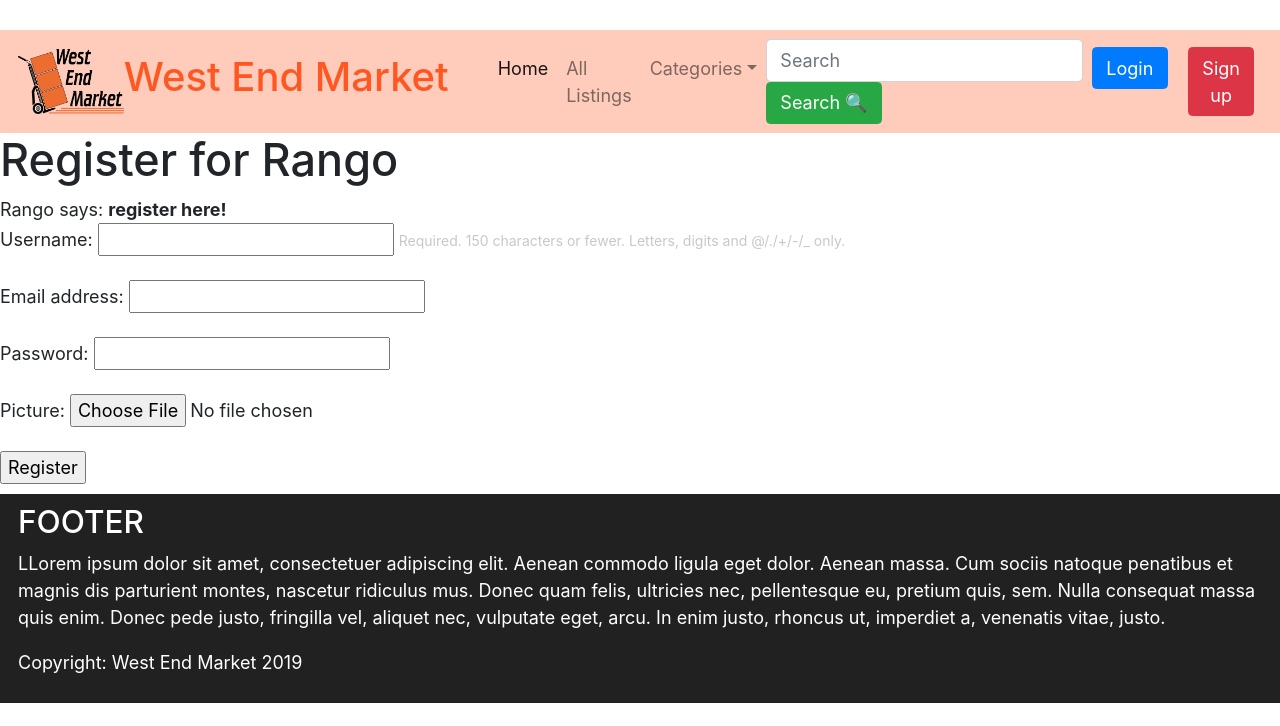
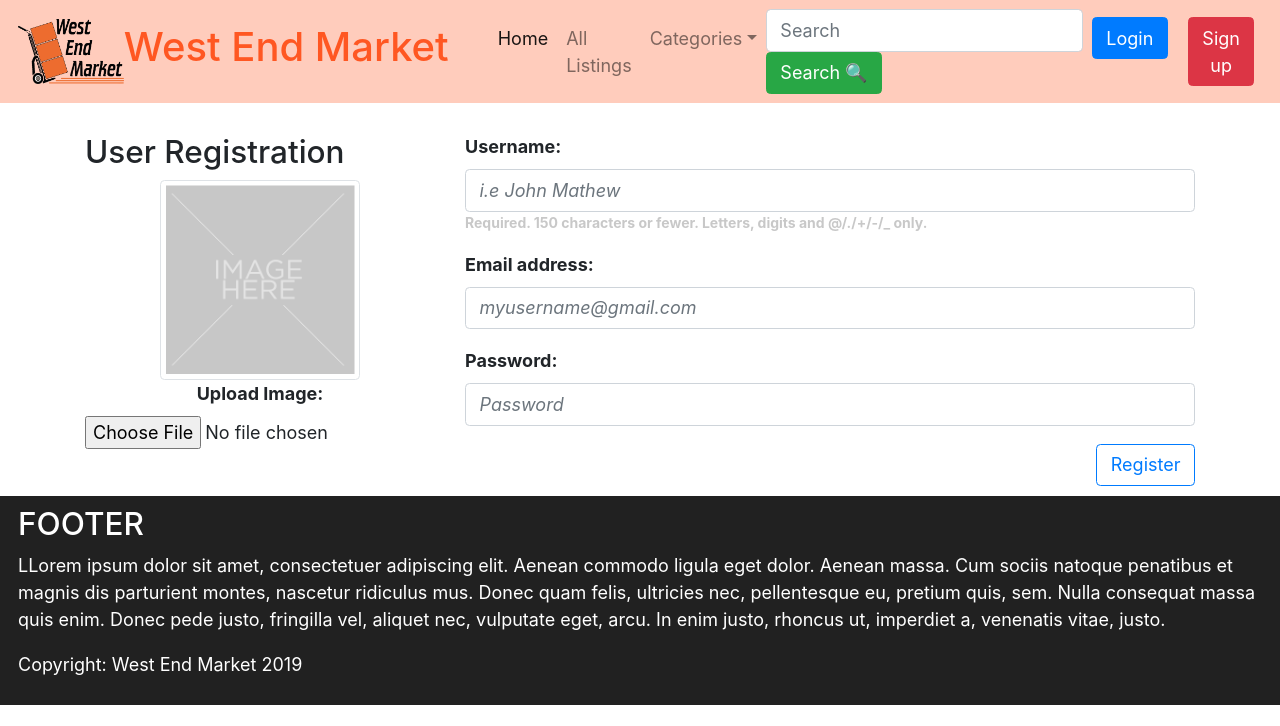
Before and after one commit to Eftichios/west_end_market, a Django app: page /west_end_market/register/ in a window 1280 px wide. Shown: the top 726 px of the page. After the commit the page ends 705 px from the top, so only its background shows below. Run offline with Django 3.2, Linux system fonts and the light colour scheme; some libraries are stand-ins or nearby versions.

Commit message:
added register template

```diff
--- a/templates/west_end_market/base.html
+++ b/templates/west_end_market/base.html
@@ -23,7 +23,7 @@
     <body>
         <!-- SUGGESTED IMPLEMENTATION -->
         <div>
-            <nav class="navbar navbar-expand-lg navbar-light light-primary-color margin-top-30">
+            <nav class="navbar navbar-expand-lg navbar-light light-primary-color">
                 <img src="{% static 'images/logo.png' %}" alt="image of the logo" width=auto height= 65px>
                 <h1><a class="navbar-brand main-heading margin-right-40" style="color: #FF5722;" href="#">West End Market</a></h1>
                 <button class="navbar-toggler" type="button" data-toggle="collapse" data-target="#navbarSupportedContent" aria-controls="navbarSupportedContent" aria-expanded="false" aria-label="Toggle navigation">
--- a/templates/west_end_market/register.html
+++ b/templates/west_end_market/register.html
@@ -6,23 +6,59 @@
 {% endblock %}
 
 {% block body_block %}
-<h1>Register for Rango</h1>
-    {% if registered %}
-        Rango says: <strong>thank you for registering!</strong>
-        <a href="{% url 'index' %}">Return to the homepage.</a><br />
-    {% else %}
-        Rango says: <strong>register here!</strong><br />
-        <form id="user_form" method="post" action="{% url 'register' %}"
-        enctype="multipart/form-data">
+<div class="container margin-top-30">
+    <form id="listing_form" method = 'post' enctype="multipart/form-data" action="{% url 'register' %}">
+        {% csrf_token %}
+        <div class="row">
+            <div class="col-md-4">
+                <h3>User Registration</h3>
+                <div class="text-center">
+                    <img id="id_placeholder" class="img-thumbnail"  src="{% static 'images/placeholder.jpg' %}" alt="image of the item" width=200 height=200>
+                </div>
 
-    {% csrf_token %}
+                <div class="form-group text-center font-weight-bold ">
+                    <label>Upload Image:</label>
+                    <input required id="id_picture" type="file" name="picture" onchange="readURL(this);">
+                    <br>
+                </div>
+            </div>
 
-     <!-- Display each form -->
-    {{ user_form.as_p }}
-    {{ profile_form.as_p }}
+            <div class="col-md-8">
+                <div class="form-group font-weight-bold">
+                    <label>Username:</label>
+                    <input required id="id_username" type="text" class="form-control font-italic" placeholder="i.e John Mathew" name="title">
+                    <p class="text-left helptext">Required. 150 characters or fewer. Letters, digits and @/./+/-/_ only.</p>
+                </div>
+                <div class="form-group font-weight-bold">
+                    <label>Email address:</label>
+                    <input required id="id_email" type="text" class="form-control font-italic" placeholder="myusername@gmail.com" name="price">
+                </div>
+                <div class="form-group font-weight-bold">
+                    <label>Password:</label>
+                    <input required id="id_passwords" type="text" class="form-control font-italic" placeholder="Password" name="postcode">
+                </div>
 
- <!-- Provide a button to click to submit the form. -->
-     <input type="submit" name="submit" value="Register" />
-     </form>
-    {% endif %}
- {% endblock %}
+                <div class="text-right">
+                    <button class="btn btn-outline-primary" type="submit" value="submit" >Register</button>
+                </div>
+            </div>
+        </div>
+    </form>
+
+</div>
+<script type="text/javascript">
+//previews the photo before upload, called when picture is selected
+function readURL(input) {
+    if (input.files && input.files[0]) {
+        var reader = new FileReader();
+
+        reader.onload = function(e) {
+            $('#id_placeholder').attr({'src': e.target.result});
+        }
+
+    reader.readAsDataURL(input.files[0]);
+  }
+}
+
+</script>
+{% endblock %}
```
Also changed, not shown: static/images/karotsi2.ico (added).
